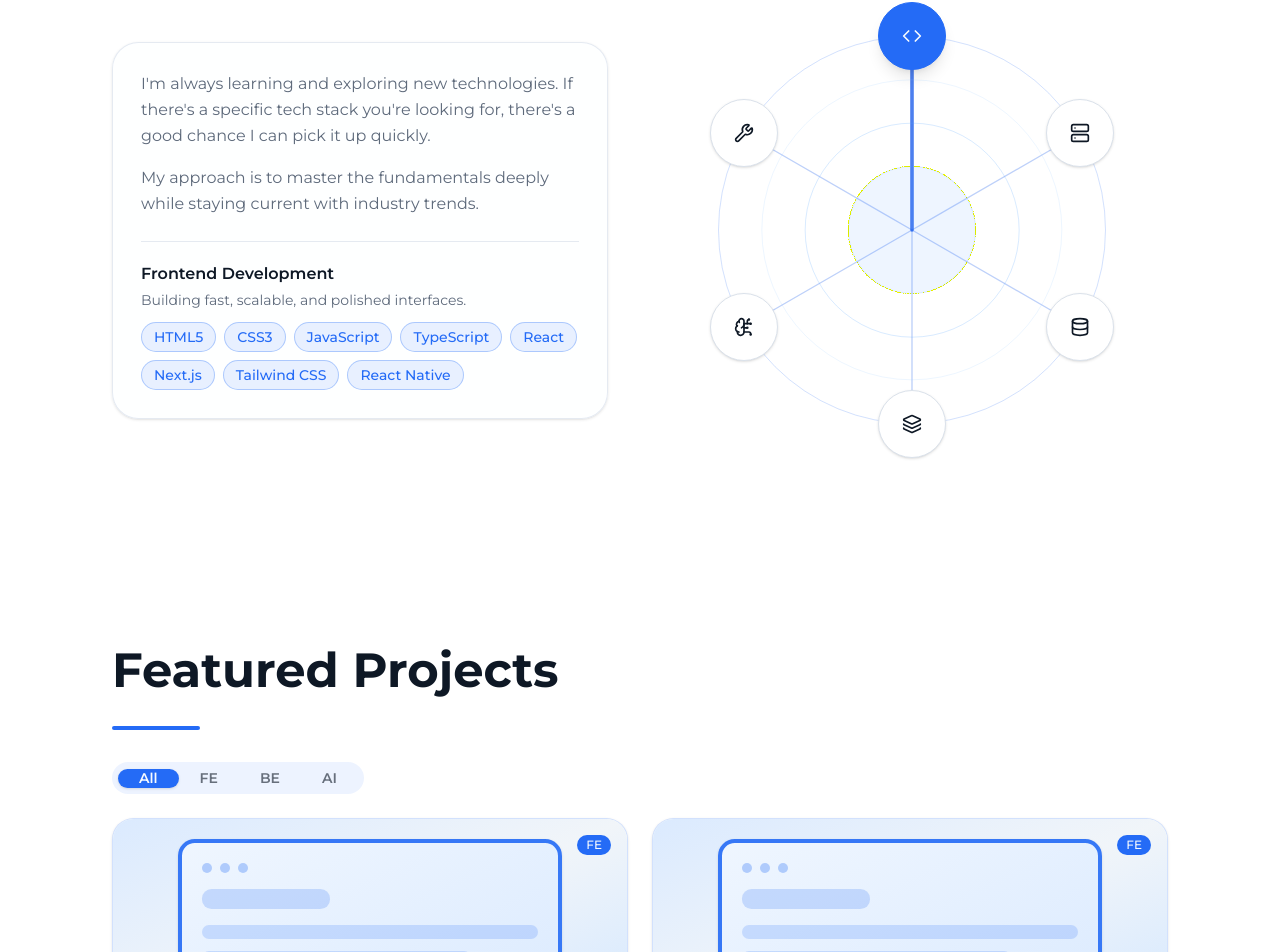
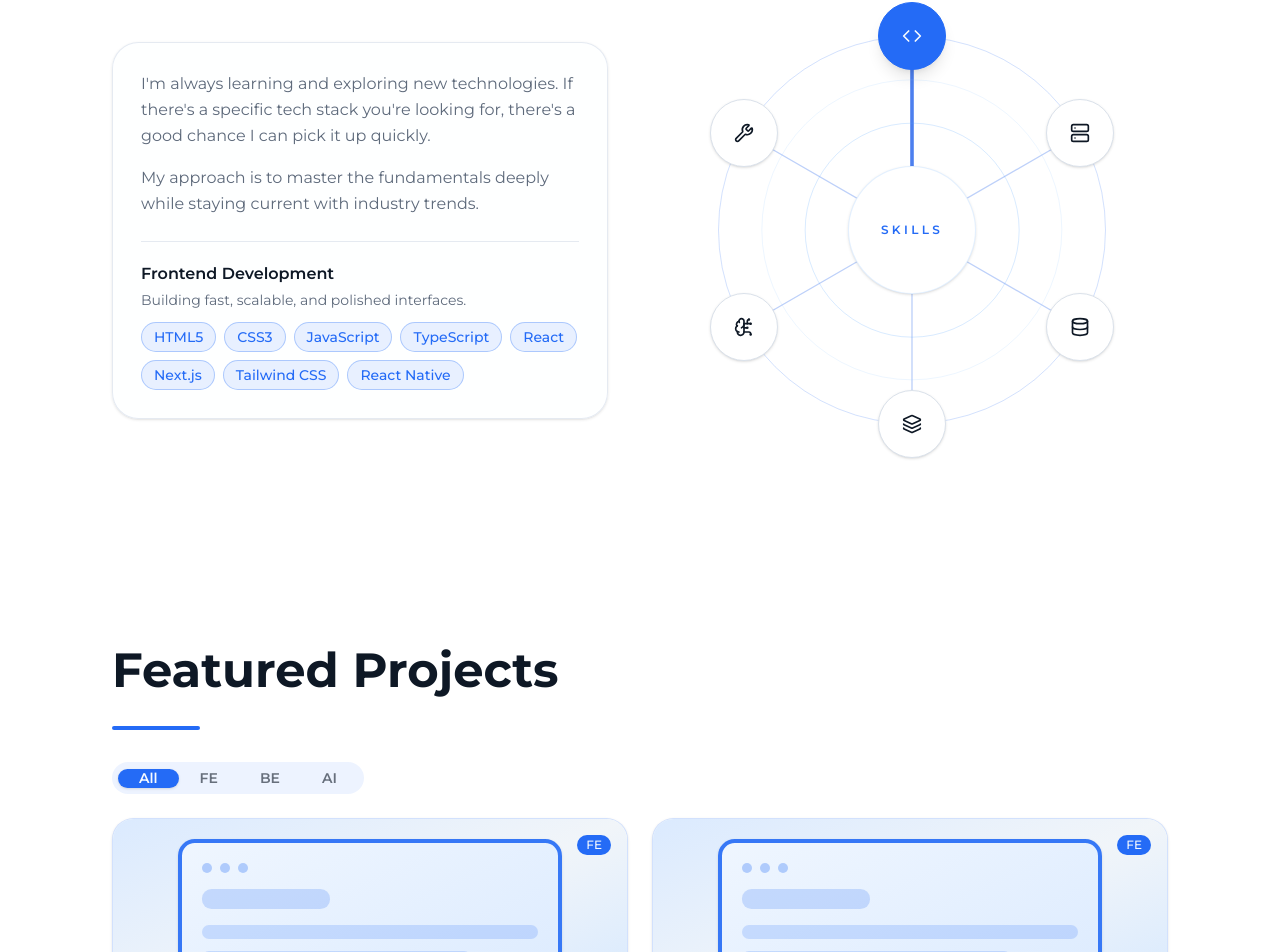
Before and after one commit to Phluynhh/Portfolio, a Next.js app: page / in a window 1280 px wide. Shown: the part 1815-2767 px from the top of the page. Built offline with nearby package versions, Linux system fonts and the light colour scheme.

Commit message:
feat: enhance Skills component UI by adding label and improving styling for better visibility

```diff
--- a/src/components/ui/Skills.tsx
+++ b/src/components/ui/Skills.tsx
@@ -309,8 +309,12 @@ export default function Skills({ lang }: SkillsProps) {
                     width: `${accentCircleSize}px`,
                     height: `${accentCircleSize}px`,
                   }}
-                  className="absolute top-1/2 left-1/2 z-10 -translate-x-1/2 -translate-y-1/2 rounded-full border border-blue-400/16 bg-blue-500/8"
-                />
+                  className="absolute top-1/2 left-1/2 z-10 flex -translate-x-1/2 -translate-y-1/2 items-center justify-center rounded-full border border-blue-400/16 bg-white shadow-sm"
+                >
+                  <span className="text-[10px] font-semibold tracking-[0.28em] text-primary sm:text-xs">
+                    SKILLS
+                  </span>
+                </motion.div>
 
                 <motion.div
                   aria-hidden="true"
```
